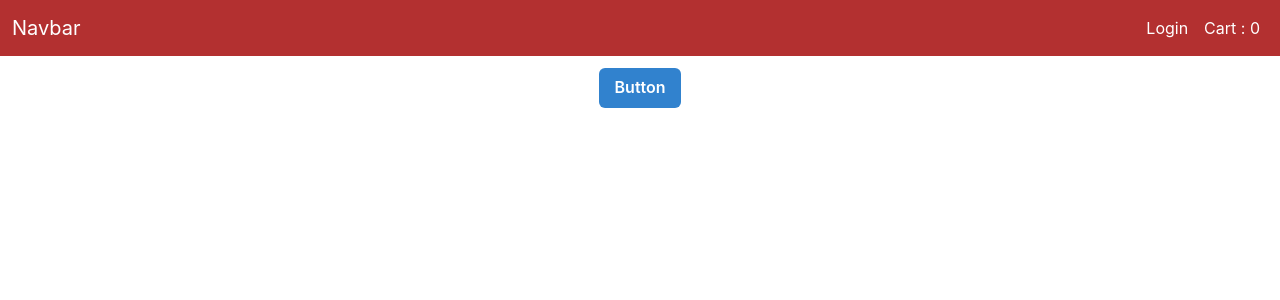
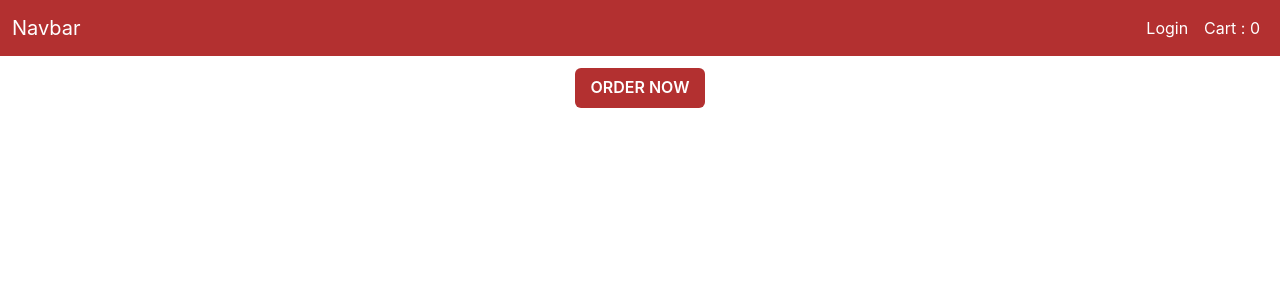
Before and after one commit to piyusha2001/OIBSIP_Pizza-delivery-app, a React (Create React App) app in the folder client/: page / in a window 1280 px wide. Shown: the top 300 px of the page. Built offline with nearby package versions, Linux system fonts and the light colour scheme.

Commit message:
changed order now button color

```diff
--- a/client/src/Screens/Main/index.js
+++ b/client/src/Screens/Main/index.js
@@ -16,8 +16,8 @@ const Main = () => {
 			<Navbar />
 			<Flex justifyContent='center'>
 				<Link to='/home'>
-					<Button margin={3} colorScheme='blue'>
-						Button
+					<Button margin={3} backgroundColor='#b33030' color='white'>
+						ORDER NOW
 					</Button>
 				</Link>
 			</Flex>
```
